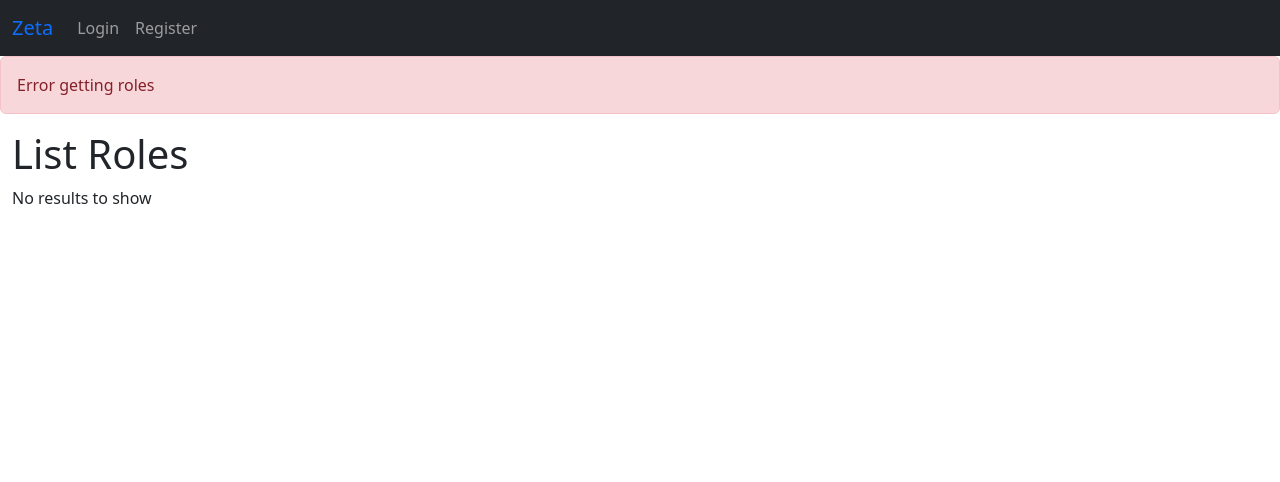
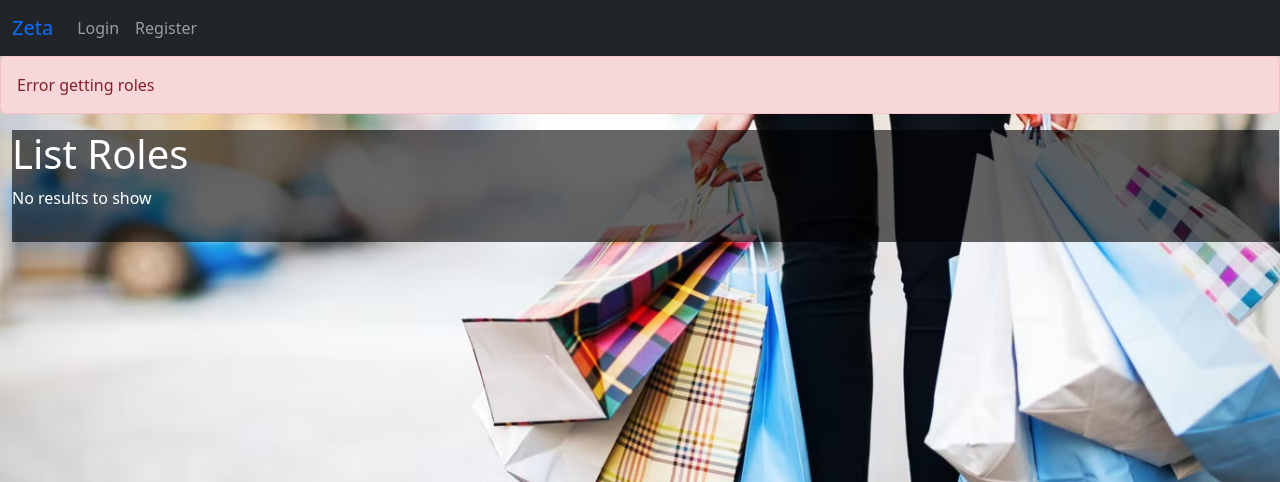
Before and after one commit to RisheekK/IS601-006, a Flask app: page /roles/list in a window 1280 px wide. Shown: the top 482 px of the page. Run offline with Flask 2, Linux system fonts and the light colour scheme.

Commit message:
styling changes

```diff
--- a/Project/roles/templates/role_form.html
+++ b/Project/roles/templates/role_form.html
@@ -2,7 +2,7 @@
 {% block title %}{{type}} Role{% endblock %}
 {% block content %}
 {% from "_formhelpers.html" import render_field %}
-<div class="container-fluid">
+<div class="container-fluid"><div class="box">
     <div class="h3">{{type}} Role</div>
     <form method="POST">
         {{ form.hidden_tag() }}
@@ -12,4 +12,5 @@
         {{form.submit(class="btn btn-primary")}}
     </form>
 </div>
+</div>
 {% endblock %}
--- a/Project/roles/templates/roles_list.html
+++ b/Project/roles/templates/roles_list.html
@@ -1,9 +1,18 @@
 {% extends "layout.html" %}
 {% block title %}List Roles{% endblock %}
 {% block content %}
+<style>
+    body {
+            background-image: url("/static/stock.png");
+            background-repeat: no-repeat;
+            background-attachment: fixed;
+            background-size: cover;
+        }
+</style>
 <div class="container-fluid">
+    <div class="list">
     <div class="h1">List Roles</div>
-    <table class="table">
+    <table class="table text-light" color="whitesmoke">
         {% if rows and rows|length > 0 %}
         <thead>
             <tr class="text-capitalize">
@@ -32,4 +41,5 @@
     </table>
 </div>
 </div>
+</div>
 {% endblock %}
--- a/Project/templates/layout.html
+++ b/Project/templates/layout.html
@@ -9,6 +9,14 @@
         integrity="sha384-OERcA2EqjJCMA+/3y+gxIOqMEjwtxJY7qPCqsdltbNJuaOe923+mo//f6V8Qbsw3"
         crossorigin="anonymous"></script>
     <style>
+        body {
+            background-image: url("/static/blurmall.jpg");
+            background-repeat: no-repeat;
+            background-attachment: fixed;
+            background-size: cover;
+            background-position: center;
+        }
+
         .footer {
             height:24px;
             width: 100%;
@@ -34,7 +42,9 @@
         }
 
         .box{
-            background: lightgray;
+            background-color: rgb(0,0,0); /* Fallback color */
+            background-color: rgba(0, 0, 0, 0.682);
+            color: white;
             border-radius: 35px;
             height:700px;
             position: absolute;
@@ -46,6 +56,34 @@
             box-shadow: 10px 5px 5px grey;
         }
 
+        .bg-text {
+            background-color: rgb(0,0,0);
+            background-color: rgba(0, 0, 0, 0.614);
+            color: white;
+            font-weight: bold;
+            border: 3px solid whitesmoke;
+            position: absolute;
+            top: 50%;
+            left: 50%;
+            transform: translate(-50%, -50%);
+            z-index: 2;
+            width: 50%;
+            padding: 100px;
+            text-align: center;
+            box-sizing: border-box;
+        }
+
+        .font1 {
+            font-family: URW Chancery L, cursive;
+        }
+
+        .list {
+            background-color: rgb(0,0,0);
+            background-color: rgba(0, 0, 0, 0.6);
+            color: white;
+            position: absolute;
+            width: 99%;
+        }
 
     </style>
     <title>{% block title %}{% endblock %} -Zeta Shopping</title>
--- a/Project/templates/nav.html
+++ b/Project/templates/nav.html
@@ -1,7 +1,7 @@
 {% from "_dropdown_nav.html" import dropdown_nav %}
 <nav class="navbar navbar-dark navbar-expand-lg bg-dark">
     <div class="container-fluid">
-        <a class="navbar-brand text-primary" href="#">Zeta</a>
+        <a class="navbar-brand text-primary" href="../">Zeta</a>
         <button class="navbar-toggler" type="button" data-bs-toggle="collapse"
             data-bs-target="#navbarSupportedContent" aria-controls="navbarSupportedContent"
             aria-expanded="false" aria-label="Toggle navigation">
```
Also changed, not shown: Project/auth/templates/landing_page.html (+6 -1 lines), Project/auth/templates/login.html (+1 -8 lines), Project/roles/templates/assign.html (+5 -4 lines), Project/templates/index.html (+3 -10 lines), Project/static/Mall.avif (added), Project/static/blurmall.jpg (added), Project/static/mall.jpg (added).
